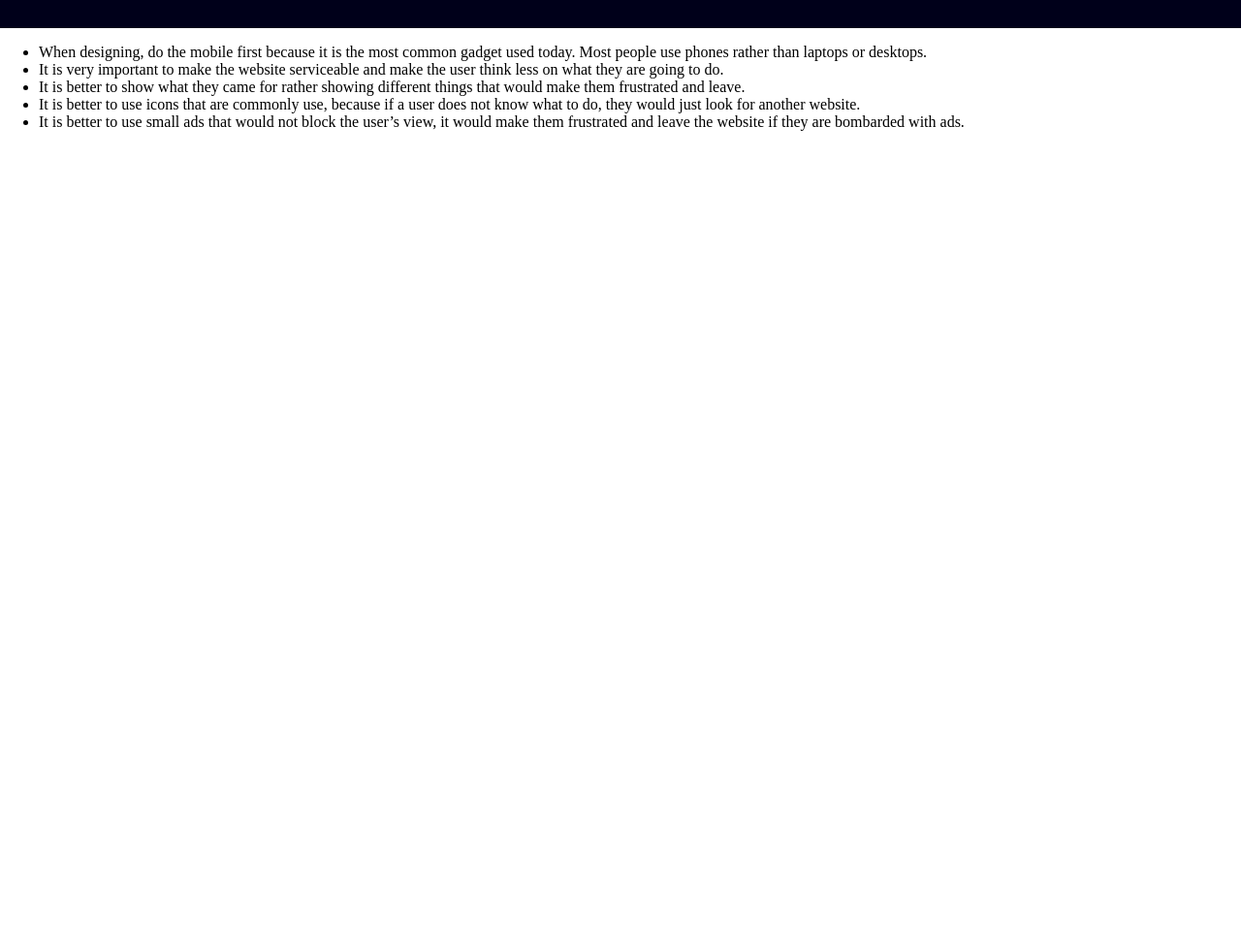
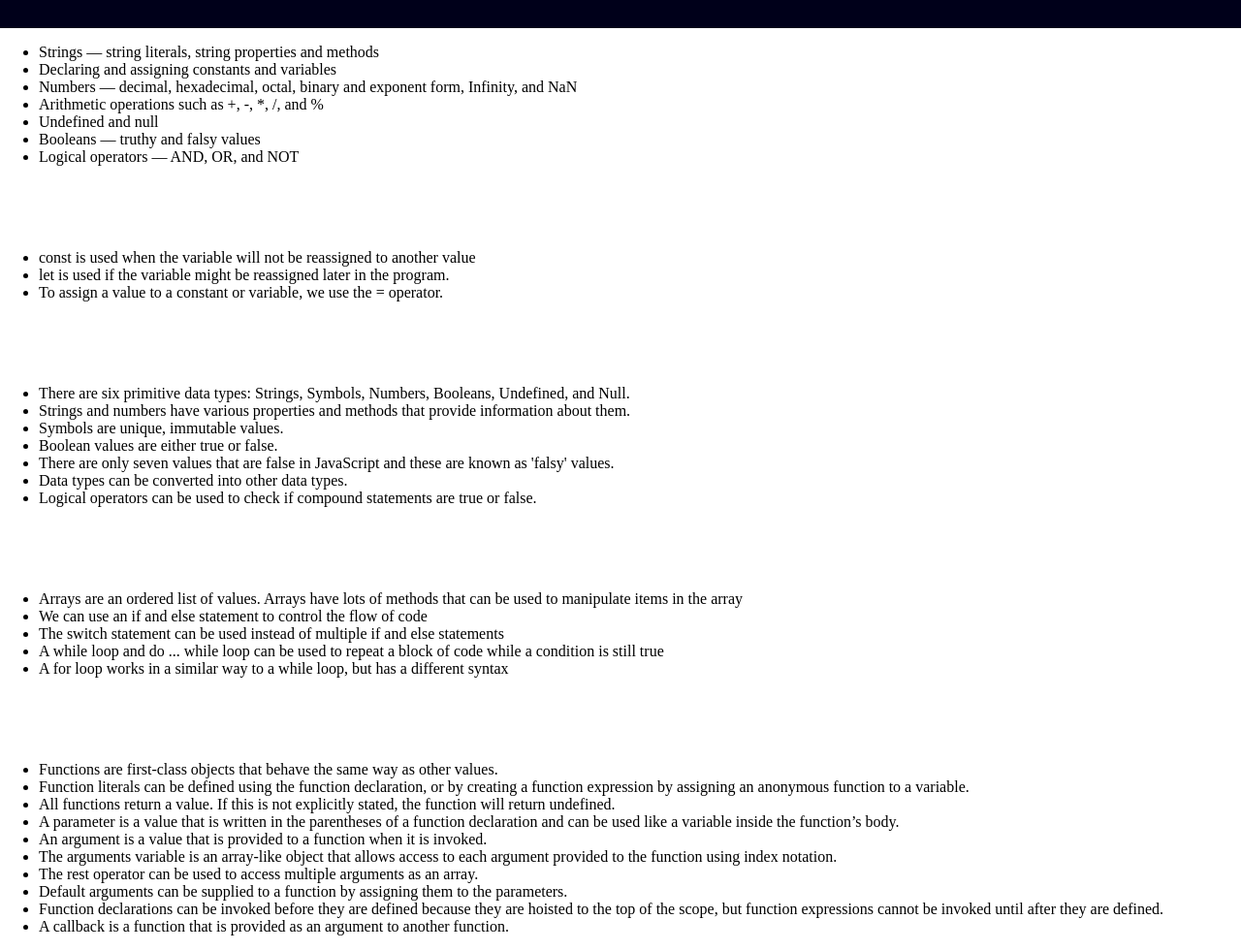
Before and after one commit to ruthbriz/WDD-330, a plain HTML site: page week2/notes/index.html in a window 1280 px wide. Shown: the part 71-1052 px from the top of the page at 97% size. Before the commit the page ends 800 px from the top, so only its background shows below. Drawn offline with Linux system fonts and the light colour scheme.

Commit message:
Update index.html

```diff
--- a/week2/notes/index.html
+++ b/week2/notes/index.html
@@ -11,11 +11,58 @@
         <h1>Notes</h1>
     </header>
     <ul>
-        <li>When designing, do the mobile first because it is the most common gadget used today. Most people use phones rather than laptops or desktops.</li>
-        <li>It is very important to make the website serviceable and make the user think less on what they are going to do.</li>
-        <li>It is better to show what they came for rather showing different things that would make them frustrated and leave.</li>
-        <li>It is better to use icons that are commonly use, because if a user does not know what to do, they would just look for another website.</li>
-        <li>It is better to use small ads that would not block the user’s view, it would make them frustrated and leave the website if they are bombarded with ads.</li>
+        <li> Strings ― string literals, string properties and methods</li>
+        <li>Declaring and assigning constants and variables</li>
+        <li>Numbers ― decimal, hexadecimal, octal, binary and exponent form, Infinity, and NaN</li>
+        <li>Arithmetic operations such as +, -, *, /, and %</li>
+        <li>Undefined and null</li>
+        <li>Booleans ― truthy and falsy values</li>
+        <li>Logical operators ― AND, OR, and NOT</li>
+    </ul>
+    <br>
+    <br>
+    <br>
+    <ul>
+        <li>const is used when the variable will not be reassigned to another value</li>
+        <li>let is used if the variable might be reassigned later in the program.</li>
+        <li>To assign a value to a constant or variable, we use the = operator.</li>
+    </ul>
+    <br>
+    <br>
+    <br>
+    <ul>
+        <li>There are six primitive data types: Strings, Symbols, Numbers, Booleans, Undefined, and Null.</li>
+        <li>Strings and numbers have various properties and methods that provide information about them.</li>
+        <li>Symbols are unique, immutable values.</li>
+        <li>Boolean values are either true or false.</li>
+        <li>There are only seven values that are false in JavaScript and these are known as 'falsy' values.</li>
+        <li>Data types can be converted into other data types.</li>
+        <li>Logical operators can be used to check if compound statements are true or false.</li>
+    </ul>
+    <br>
+    <br>
+    <br>
+    <ul>
+        <li>Arrays are an ordered list of values. Arrays have lots of methods that can be used to manipulate items in the array</li>
+        <li>We can use an if and else statement to control the flow of code</li>
+        <li>The switch statement can be used instead of multiple if and else statements</li>
+        <li>A while loop and do ... while loop can be used to repeat a block of code while a condition is still true</li>
+        <li>A for loop works in a similar way to a while loop, but has a different syntax</li>
+    </ul>
+    <br>
+    <br>
+    <br>
+    <ul>
+        <li>Functions are first-class objects that behave the same way as other values.</li>
+        <li>Function literals can be defined using the function declaration, or by creating a function expression by assigning an anonymous function to a variable.</li>
+        <li>All functions return a value. If this is not explicitly stated, the function will return undefined.</li>
+        <li>A parameter is a value that is written in the parentheses of a function declaration and can be used like a variable inside the function’s body.</li>
+        <li>An argument is a value that is provided to a function when it is invoked.</li>
+        <li>The arguments variable is an array-like object that allows access to each argument provided to the function using index notation.</li>
+        <li>The rest operator can be used to access multiple arguments as an array.</li>
+        <li>Default arguments can be supplied to a function by assigning them to the parameters.</li>
+        <li>Function declarations can be invoked before they are defined because they are hoisted to the top of the scope, but function expressions cannot be invoked until after they are defined.</li>
+        <li>A callback is a function that is provided as an argument to another function.</li>
     </ul>
 </body>
 </html>
```
